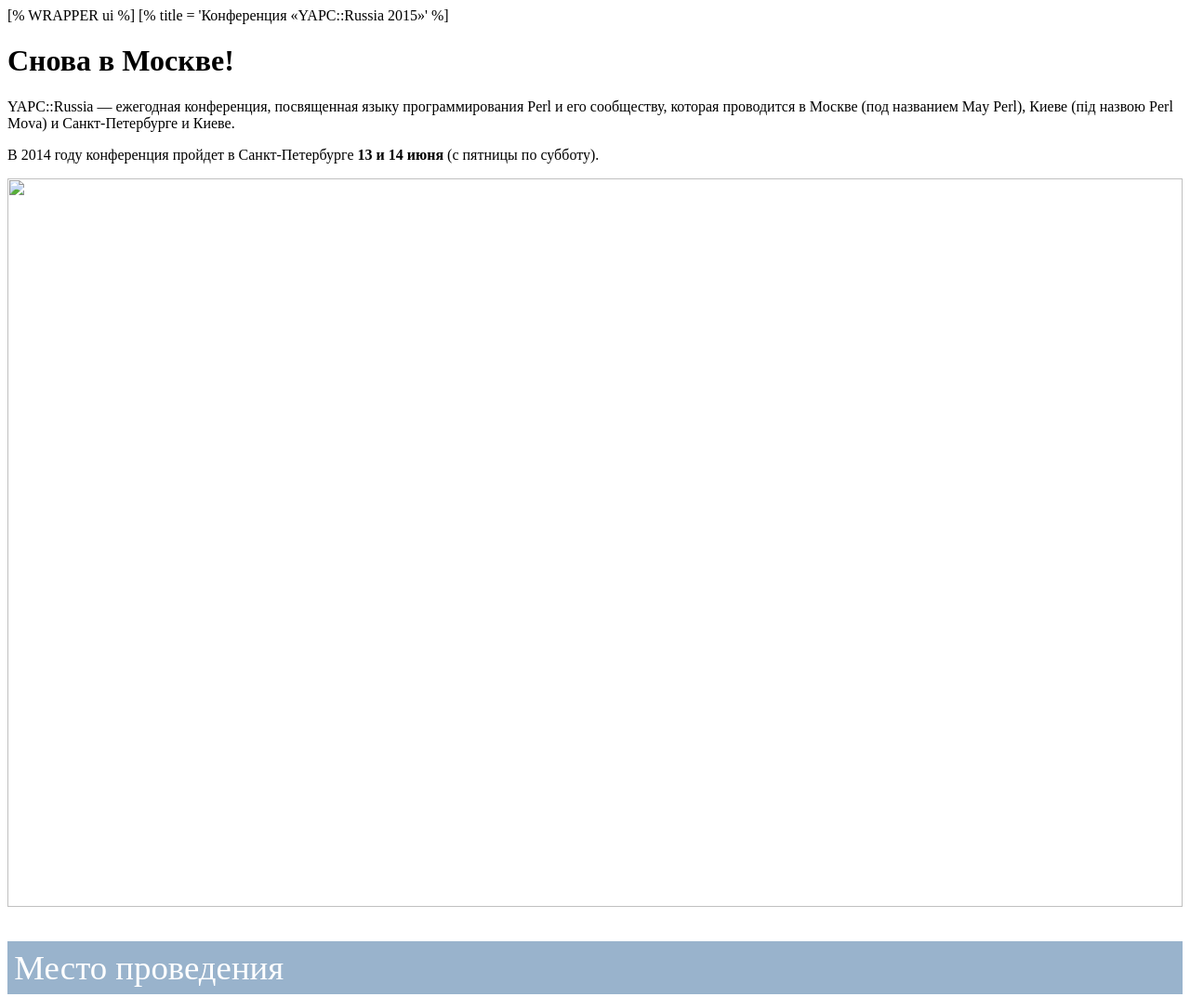
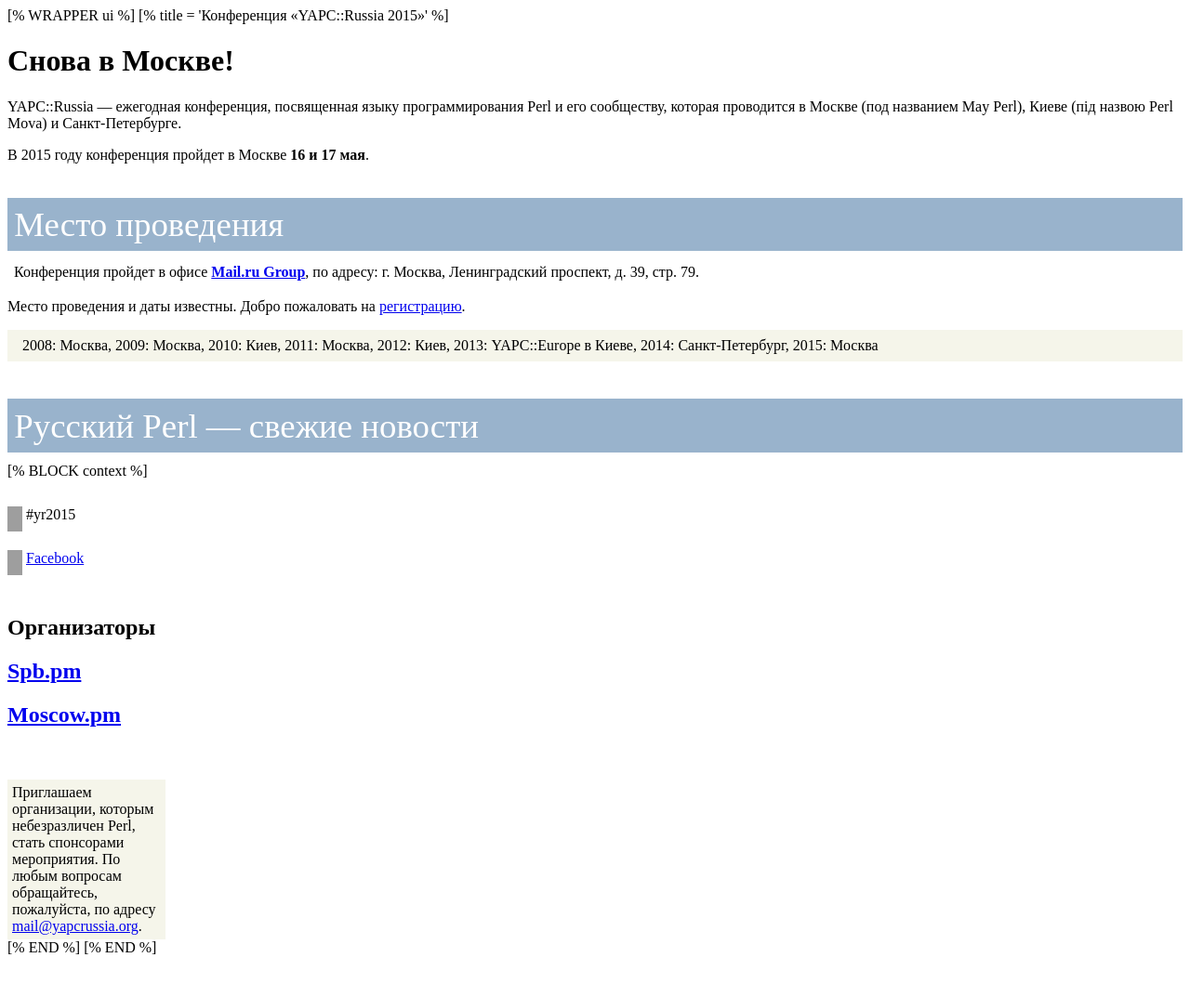
Before and after one commit to ash/yr2015, a plain HTML site: page actdocs/static/index.html in a window 1280 px wide. Shown: the top 1073 px of the page at 93% size. After the commit the page ends 1037 px from the top, so only its background shows below. Drawn offline with Linux system fonts and the light colour scheme; grey boxes are pictures that could not be loaded; files whose address does not match are found by name.

Commit message:
main form

```diff
--- a/actdocs/static/index.html
+++ b/actdocs/static/index.html
@@ -5,15 +5,15 @@
 <h1>Снова в Москве!</h1>
 <p>
 	YAPC::Russia — ежегодная конференция, посвященная языку программирования Perl и его сообществу, которая проводится
-	в Москве  (под названием May Perl), Киеве (під назвою Perl Mova) и Санкт-Петербурге и Киеве.
+	в Москве  (под названием May Perl), Киеве (під назвою Perl Mova) и Санкт-Петербурге.
 </p>
 
 <p>
-    В 2014 году конференция пройдет в Санкт-Петербурге <b>13 и 14 июня</b> (с пятницы по субботу).
+    В 2015 году конференция пройдет в Москве <b>16 и 17 мая</b>.
 </p>
 
 <div>
-    <img src="/yr2014/img/yr2014.gif" width="100%" />
+ <!--   <img src="/yr2014/img/yr2014.gif" width="100%" /> -->
 </div>
 
 
@@ -23,17 +23,17 @@
     <table>
         <tr valign="top">
             <td>
-                <img src="/yr2014/img/mestorosta.gif" width="100" height="100" />
+ <!--                   <img src="/yr2014/img/mestorosta.gif" width="100" height="100" /> -->
             </td>
             <td>
-                <p>Конференция пройдет на площадке <b>«<a href="http://mestorosta.biz">Место роста</a>»</b>, расположенной по адресу: Санкт-Петербург, ул.&#160;Курляндская, дом&#160;5, 4-й этаж (метро «Балтийская»).</p>
+                <p>Конференция пройдет в офисе <b><a href="https://mail.ru">Mail.ru Group</a></b>, по адресу: г.&#160;Москва, Ленинградский&#160;проспект, д.&#160;39, стр.&#160;79.</p>
             </td>
         </tr>
     </table>
 
 
 
-<p>Место проведения и даты известны. Добро пожаловать на <a href="/yr2014/register">регистрацию</a>.</p>
+<p>Место проведения и даты известны. Добро пожаловать на <a href="/yr2015/register">регистрацию</a>.</p>
 
 
 <div style="background: #f5f5ea; padding: 0.5em 1em;">
@@ -43,9 +43,10 @@
     2011: Москва,
     2012: Киев,
     2013: YAPC::Europe в Киеве,
-    2014: Санкт-Петербург
+    2014: Санкт-Петербург,
+    2015: Москва
 </div>
-
+<!--
 <div style="margin-top: 4em" id="MoreEvents">
     <div style="font-size: 230%; margin-bottom: 0.3em; background: #99b3cc; color: white; padding: 0.2em">
         Спонсор конференции
@@ -63,6 +64,7 @@
     </td>
     </tr></table>
 </div>
+ -->
 <!--
 <div style="margin-top: 4em" id="MoreEvents">
 				<div style="font-size: 230%; margin-bottom: 0.3em; background: #99b3cc; color: white; padding: 0.2em">
@@ -182,7 +184,7 @@ font-weight:bold;
 	<p>
         <img class="shicon" src="http://act.yapc.eu/ye2013/img/twitter.gif" />
 
-        <span>#yr2014</span>
+        <span>#yr2015</span>
     </p>
     <p>
       <img class="shicon" src="http://act.yapc.eu/ye2013/img/facebook.gif" />
```
